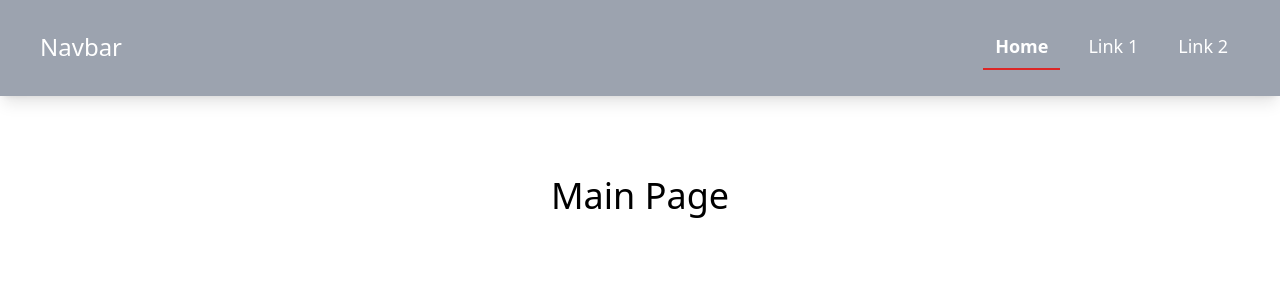
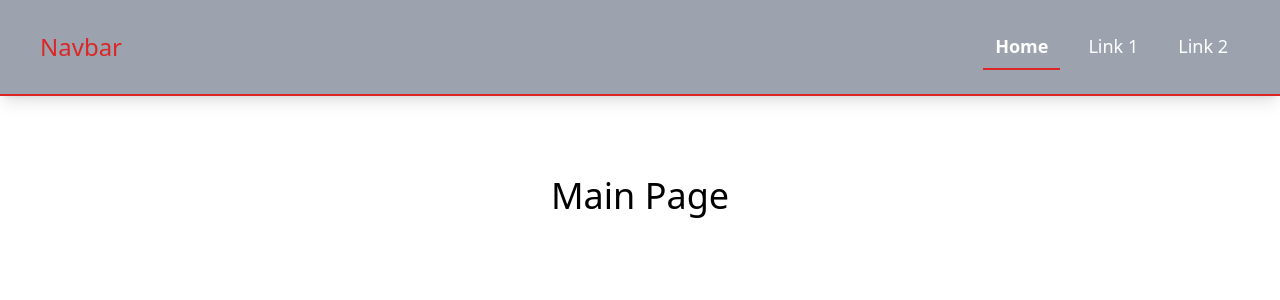
Before and after one commit to OnelioViera/new-test-app, a Next.js app: page / in a window 1280 px wide. Shown: the top 300 px of the page. Built offline with nearby package versions, Linux system fonts and the light colour scheme.

Commit message:
refactor: Update Navbar links styling for better readability and accessibility

```diff
--- a/components/Navbar.jsx
+++ b/components/Navbar.jsx
@@ -9,12 +9,12 @@ const Navbar = () => {
   const pathname = usePathname();
 
   return (
-    <nav className="px-4 py-6 bg-gray-400 shadow-lg border-b-2 border-b-gray-400">
+    <nav className="px-4 py-6 bg-gray-400 shadow-lg border-b-2 border-b-red-600">
 
       <div className='mx-auto max-w-7xl sm:px-6 lg:px-6'>
         <div className='relative flex items-center justify-between'>
           <Link href='/'>
-            <h1 className="hidden lg:flex md:flex text-2xl text-white lg:text-left md:text-left">Navbar</h1>
+            <h1 className="hidden lg:flex md:flex text-2xl text-red-600 lg:text-left md:text-left">Navbar</h1>
             </Link>
           <div className='flex gap-4 text-lg'>
             <Link href='/' className={`${pathname === '/' ? 'font-bold border-b-2 border-red-600' : ''} text-white hover:font-bold hover:text-red-600 px-3 py-2`}>
```
